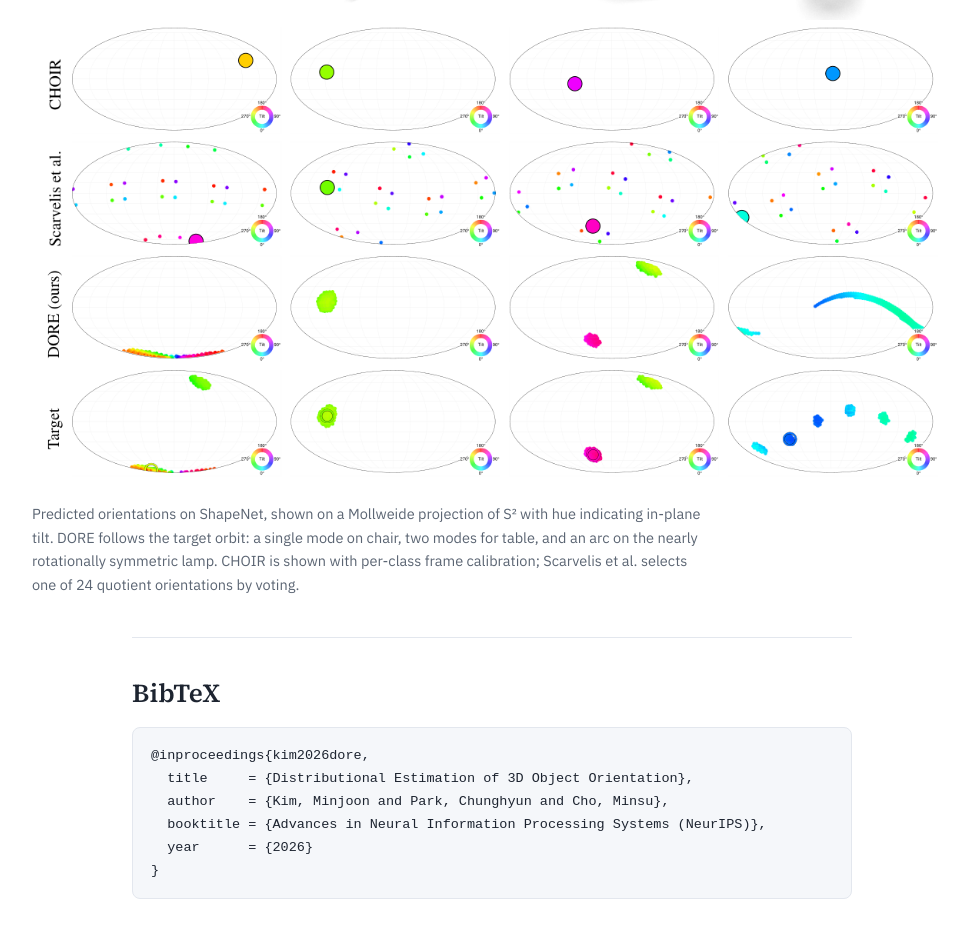
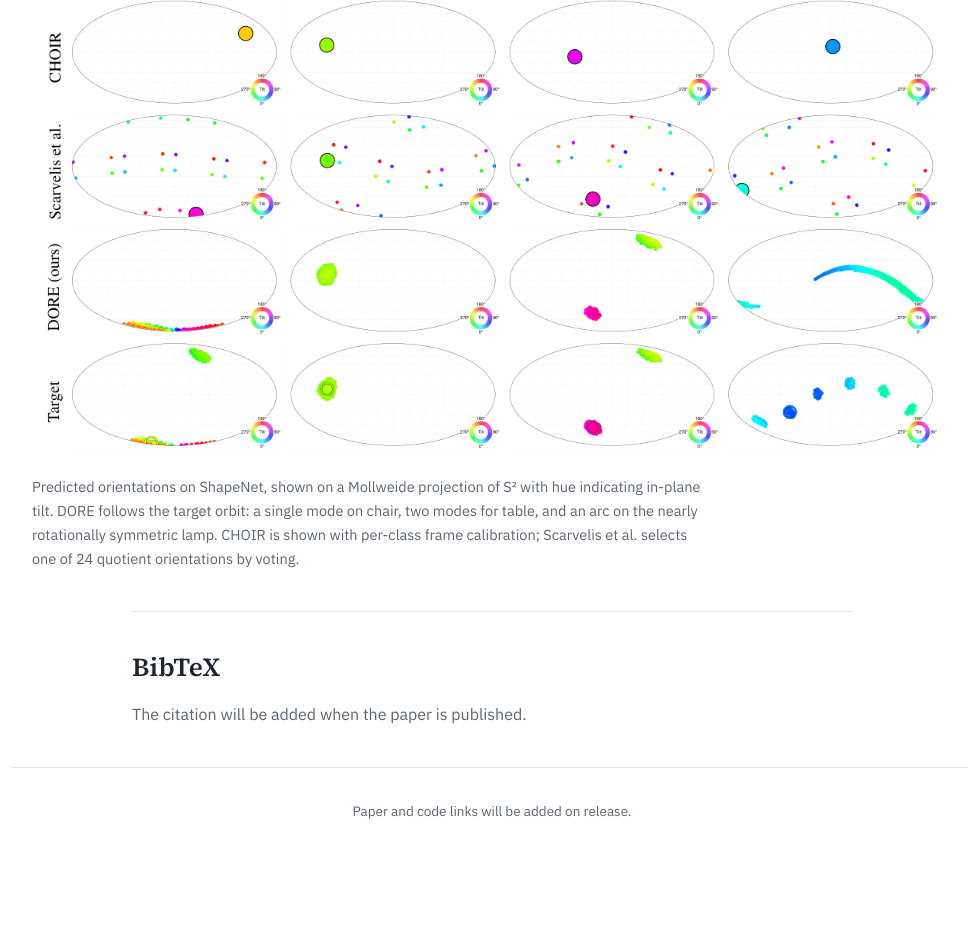
Before and after one commit to mjtrace/DORE, a plain HTML site: page index.html in a window 1280 px wide. Shown: the part 1867-2800 px from the top of the page, without its empty margins (148-1116 px from the left). After the commit the page ends 2738 px from the top, so only its background shows below. Drawn offline with Linux system fonts and the light colour scheme.

Commit message:
Project page: abstract from the camera-ready; BibTeX placeholder until publication

```diff
--- a/index.html
+++ b/index.html
@@ -85,6 +85,7 @@
     .card b { display: block; margin-bottom: 4px; font-size: 15px; }
     .card span { color: var(--muted); font-size: 14.5px; }
     .narrow { max-width: 720px; margin: 0 auto; }
+    .placeholder { margin: 0; color: var(--muted); }
     pre {
       margin: 0; padding: 16px 18px; overflow-x: auto;
       background: var(--wash); border: 1px solid var(--line); border-radius: 8px;
@@ -122,7 +123,7 @@
   <main class="wrap">
     <section class="abstract">
       <h2>Abstract</h2>
-      <p>The canonical orientation of a 3D object is often not unique but inherently ambiguous: many objects admit multiple equally valid canonical frames that no single-output regressor can faithfully represent. Rotational symmetry gives this ambiguity a precise structure: the valid orientations form an orbit of the symmetry group. Existing methods struggle to represent this ambiguity: they predict only a single orientation, handle symmetry only under pre-defined group assumptions, or resort to test-time augmentation to approximate the full set of valid orientations. To address these limitations, we introduce an SO(3)-equivariant framework that represents orientation as a distribution, covering finite and continuous symmetry groups within a single representation. Specifically, a truncated Wigner-D expansion encodes multiple valid orientations as a continuous multi-modal distribution over SO(3), without fixing a symmetry group in the architecture. On ShapeNet, in the single-pass inference setting, our per-class models outperform the previous state of the art in every category. When the previous method uses 50-vote augmentation, inference with our full predicted density comes within 0.5 percentage points of its mean accuracy at roughly 12&times; lower latency. Our framework thus captures orientation ambiguity explicitly with both accuracy and efficiency.</p>
+      <p>The canonical orientation of a 3D object is often not unique, yet inherently ambiguous &ndash; symmetric objects, for instance, admit multiple equally valid canonical frames that no single-output regressor can faithfully represent. Existing methods struggle to handle this ambiguity: they either predict a single orientation, enforce symmetry only under pre-defined group assumptions, or approximate the full set of valid orientations through costly test-time augmentation. We propose a distributional approach that models 3D object orientation as a distribution over SO(3), accommodating both finite and continuous groups without any group-specific architectural bias. To this end, we develop an SO(3)-equivariant framework in which a truncated Wigner-D expansion encodes multiple valid orientations as a continuous, multi-modal distribution. On ShapeNet, our method surpasses the prior state of the art across all categories under single-pass inference. Furthermore, even without test-time rotation augmentation, it matches the accuracy of a 50-vote ensemble baseline to within 0.5 percentage points at roughly 12&times; lower latency, demonstrating that explicit distributional modeling is both accurate and efficient.</p>
     </section>
 
     <section>
@@ -148,12 +149,7 @@
 
     <section class="narrow">
       <h2>BibTeX</h2>
-      <pre><code>@inproceedings{kim2026dore,
-  title     = {Distributional Estimation of 3D Object Orientation},
-  author    = {Kim, Minjoon and Park, Chunghyun and Cho, Minsu},
-  booktitle = {Advances in Neural Information Processing Systems (NeurIPS)},
-  year      = {2026}
-}</code></pre>
+      <p class="placeholder">The citation will be added when the paper is published.</p>
     </section>
   </main>
 
```
